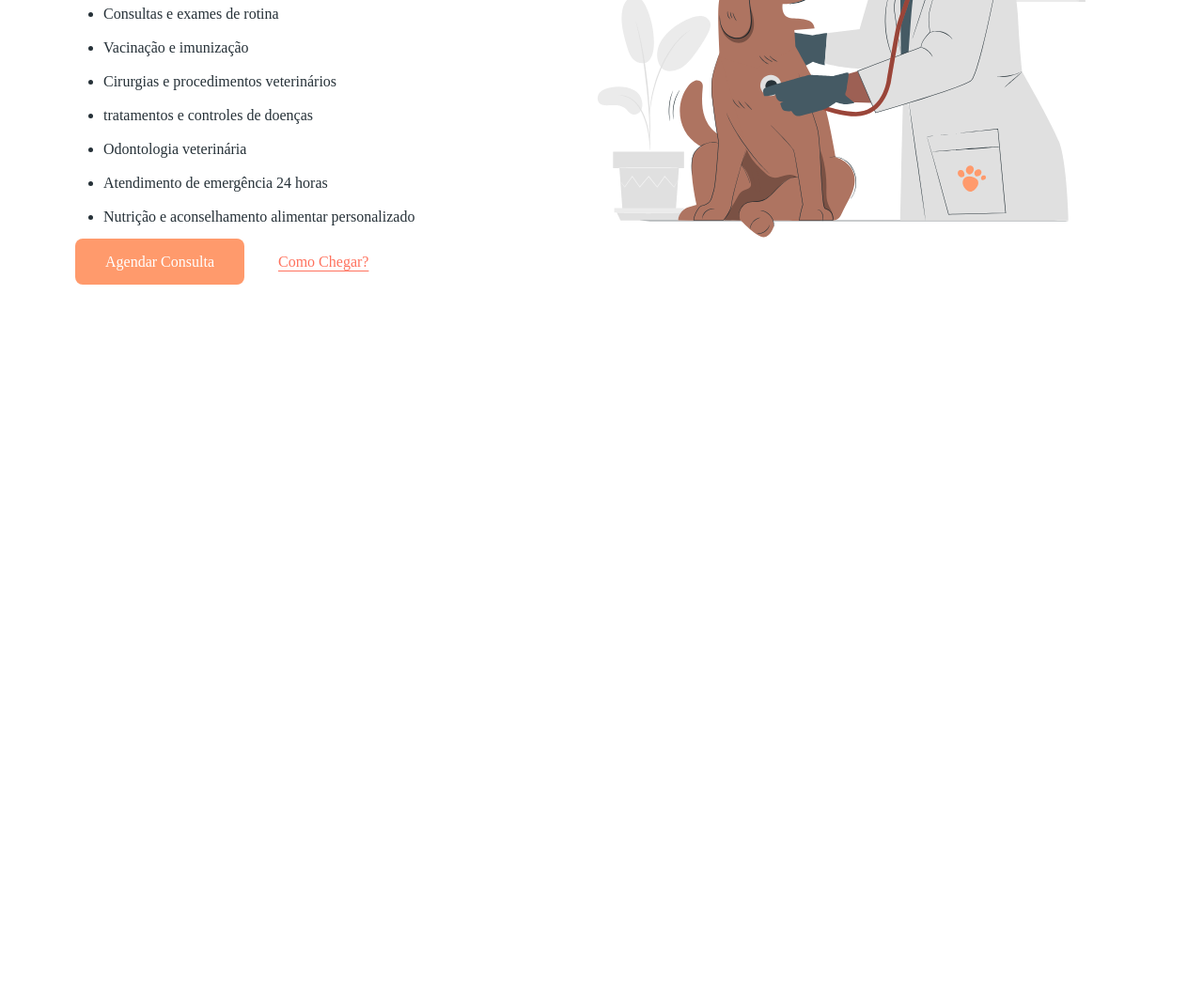
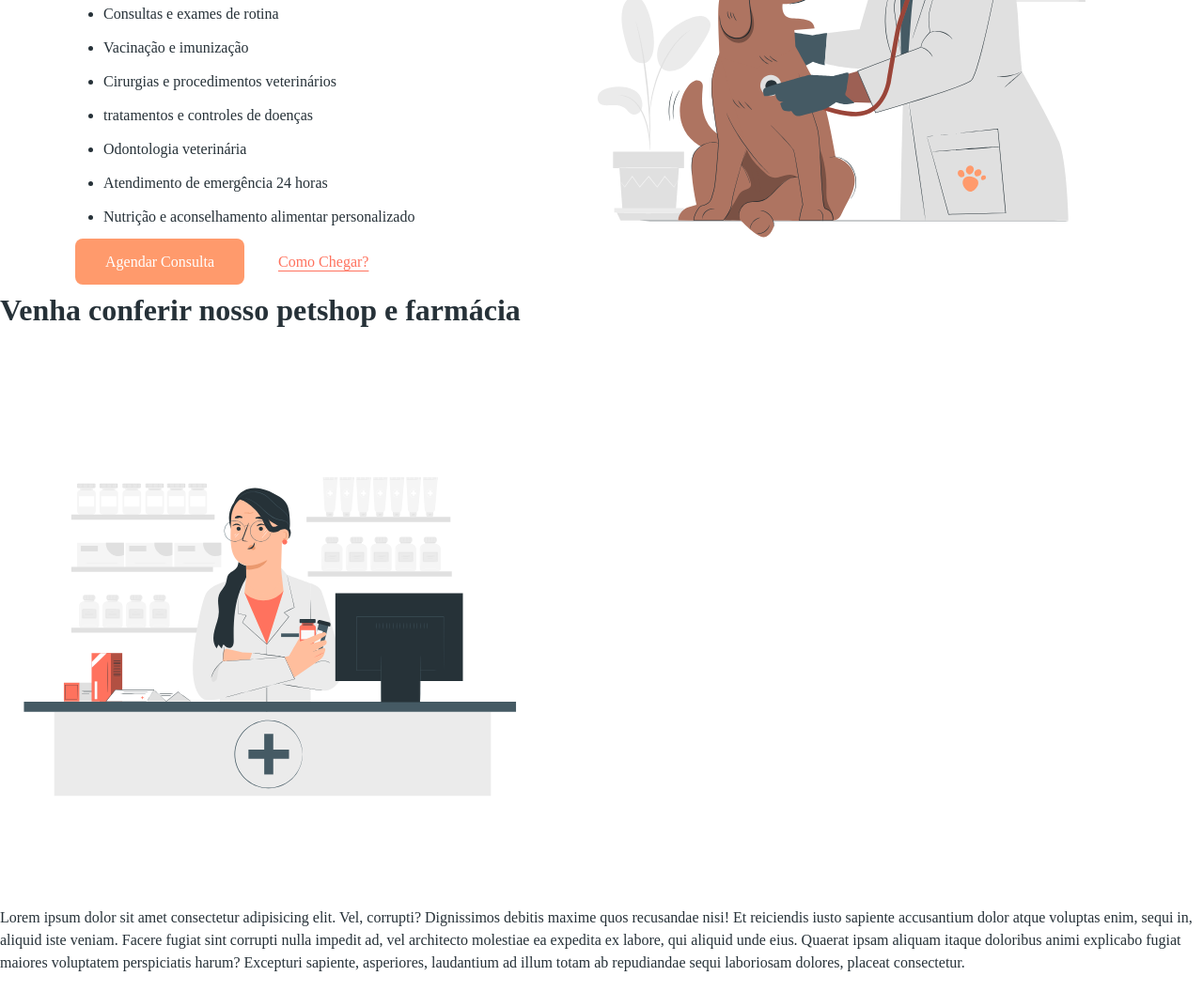
Before and after one commit to AlbertZiurk/petcare, a plain HTML site: page index.html in a window 1280 px wide. Shown: the part 1086-2158 px from the top of the page at 94% size. Before the commit the page ends 1398 px from the top, so only its background shows below. Drawn offline with Linux system fonts and the light colour scheme.

Commit message:
feat: Adicionando seção farmacia ao index.html

```diff
--- a/index.html
+++ b/index.html
@@ -94,7 +94,30 @@
             <img src="./img/clinic-img.svg" alt="Ilustração de uma mulher com um cachorro" width="580" height="580">
 
         </section>
-        <section id="farmacia"></section>
+        <!-- Seção Farmácia -->
+        <section id="farmacia">
+
+            <div>
+
+                <h1>Venha conferir nosso petshop e farmácia</h1>
+
+                <img src="./img/shop-img.svg" alt="Ilustração de uma mulher com um cachorro" width="580" height="580">
+
+                <p class="paragrafo">Lorem ipsum dolor sit amet consectetur adipisicing elit. Vel, corrupti? Dignissimos
+                    debitis maxime
+                    quos recusandae nisi! Et reiciendis iusto sapiente accusantium dolor atque voluptas enim, sequi in,
+                    aliquid iste veniam.
+                    Facere fugiat sint corrupti nulla impedit ad, vel architecto molestiae ea expedita ex labore, qui
+                    aliquid unde eius. Quaerat ipsam aliquam itaque doloribus animi explicabo fugiat maiores voluptatem
+                    perspiciatis harum?
+                    Excepturi sapiente, asperiores, laudantium ad illum totam ab repudiandae sequi laboriosam dolores,
+                    placeat consectetur.</p>
+
+            </div>
+
+        </section>
+        <!-- Fim seção Farmácia -->
+
         <section id="duvidas"></section>
     </main>
 </body>
```
